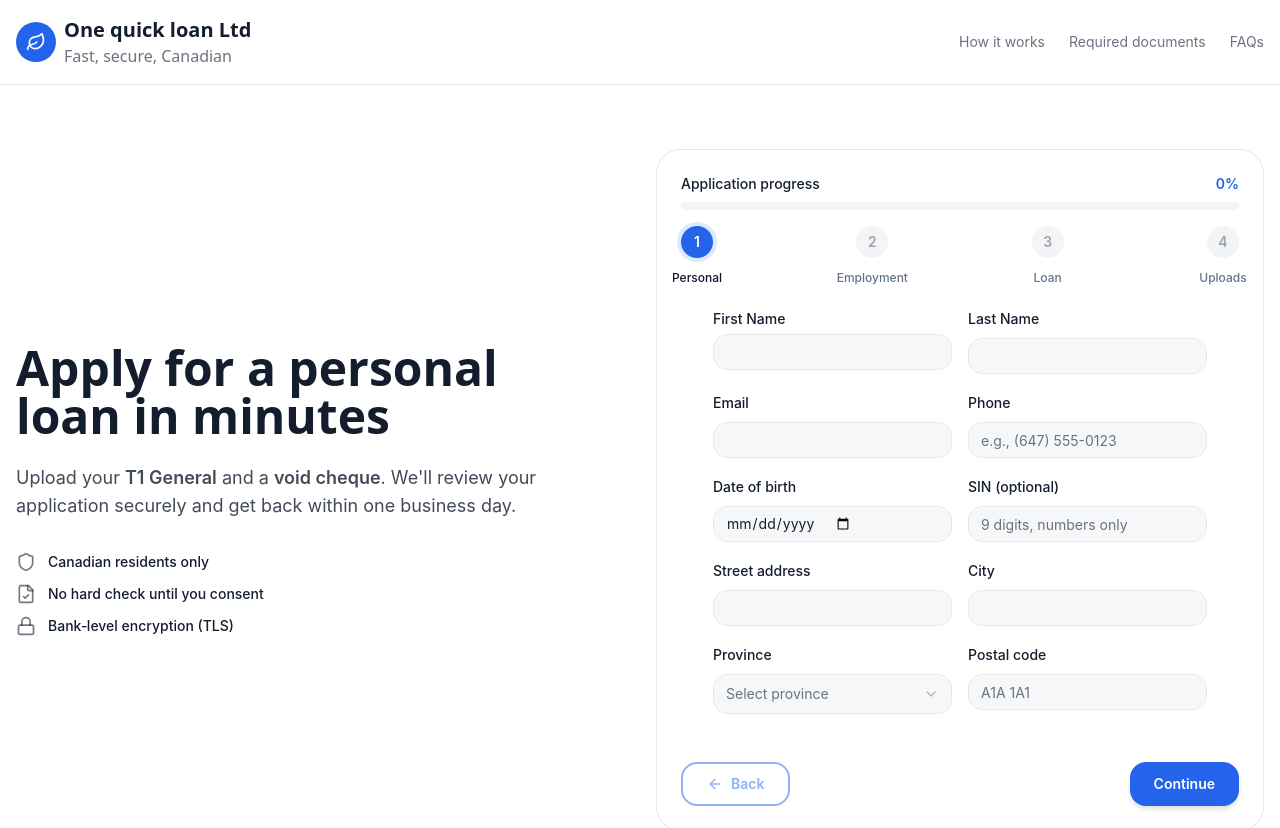
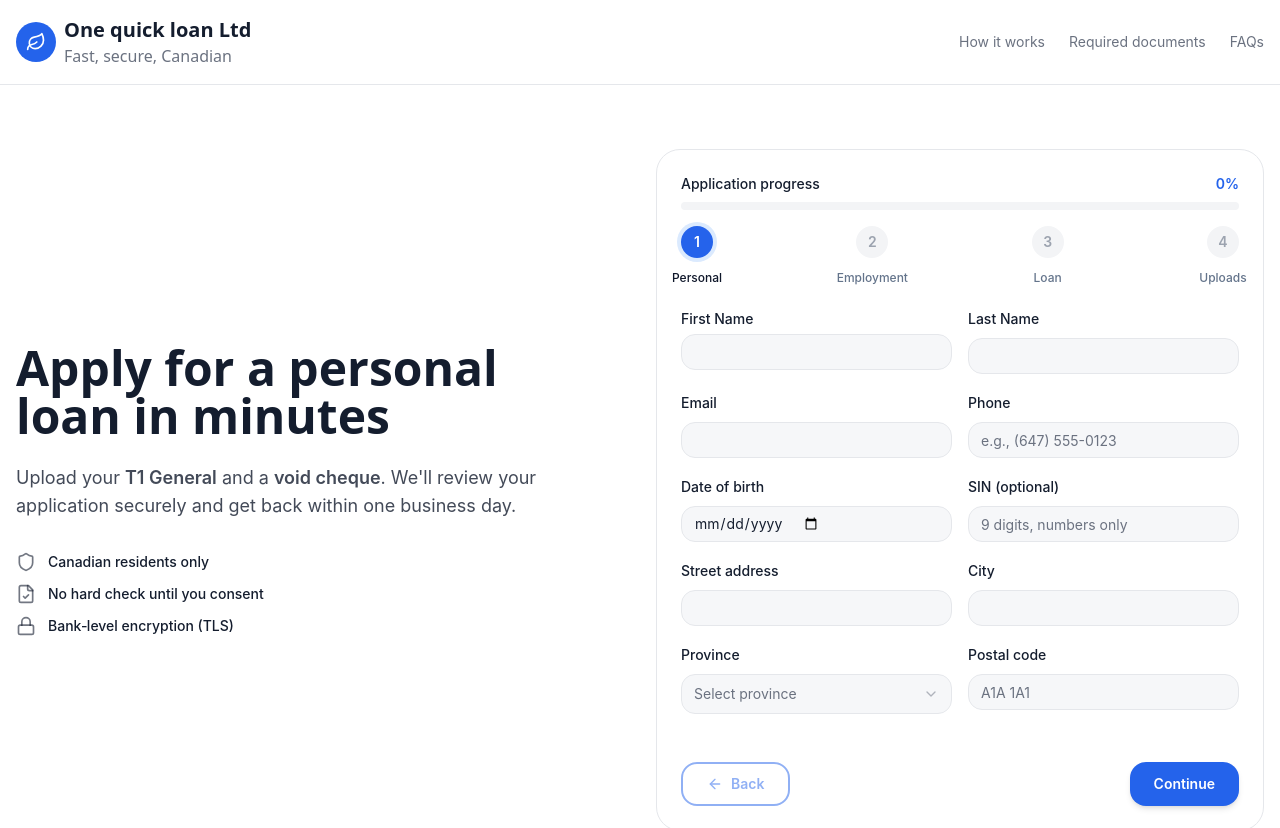
Before and after one commit to sabba1010/Loan-Frintend-Backend, a React (Vite) app: page / in a window 1280 px wide. Shown: the top 828 px of the page. Built offline with nearby package versions, Linux system fonts and the light colour scheme; the HTML template or start-up script is replaced by a standard one.

Commit message:
update design

```diff
--- a/src/index.css
+++ b/src/index.css
@@ -151,6 +151,15 @@
 
   .form-card {
     @apply bg-card rounded-2xl p-8 shadow-[var(--shadow-card)] transition-shadow duration-300;
+    padding-left: 10px;
+    padding-right: 10px;
+  }
+
+  @media (min-width: 640px) {
+    .form-card {
+      padding-left: inherit;
+      padding-right: inherit;
+    }
   }
 
   .form-card:hover {
```
